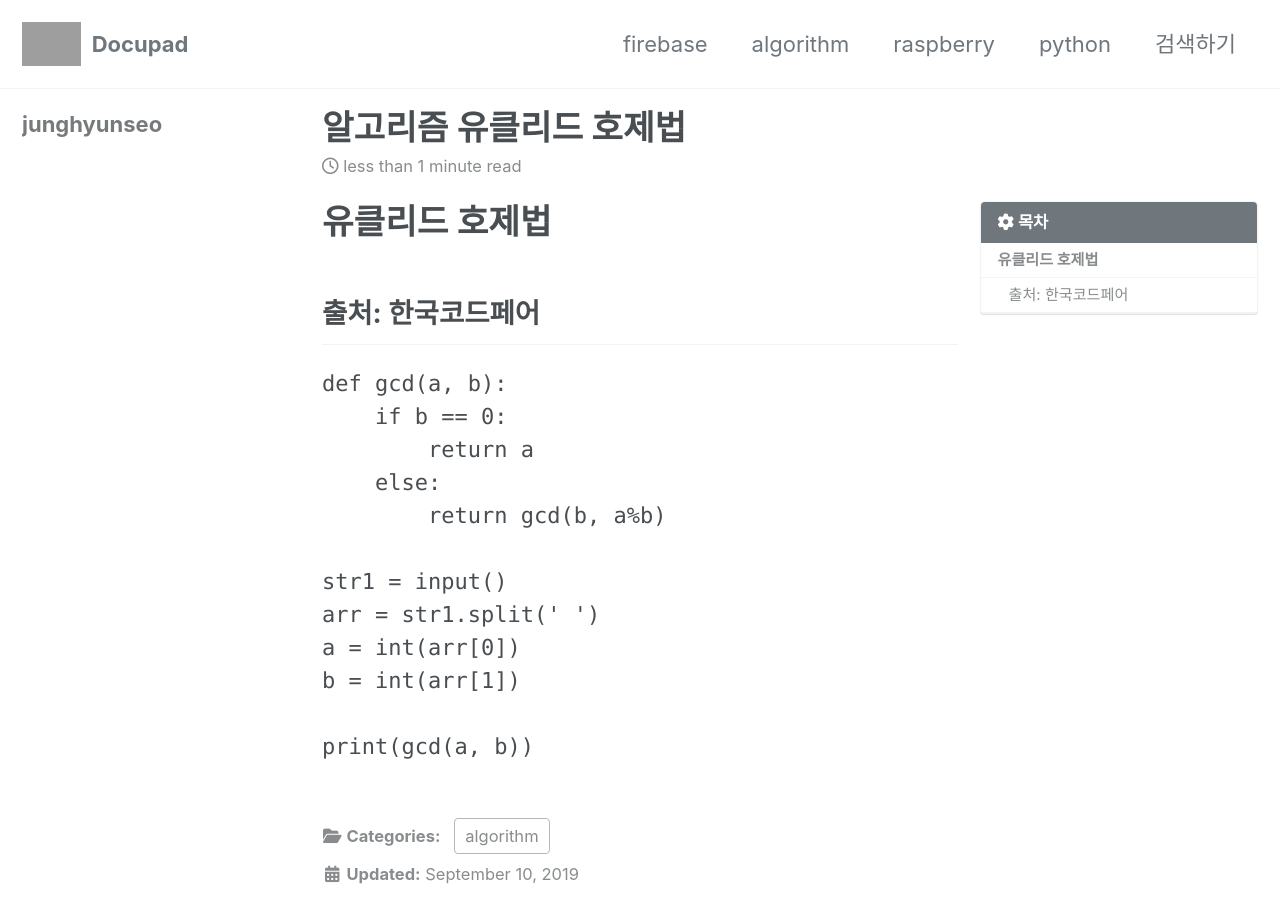
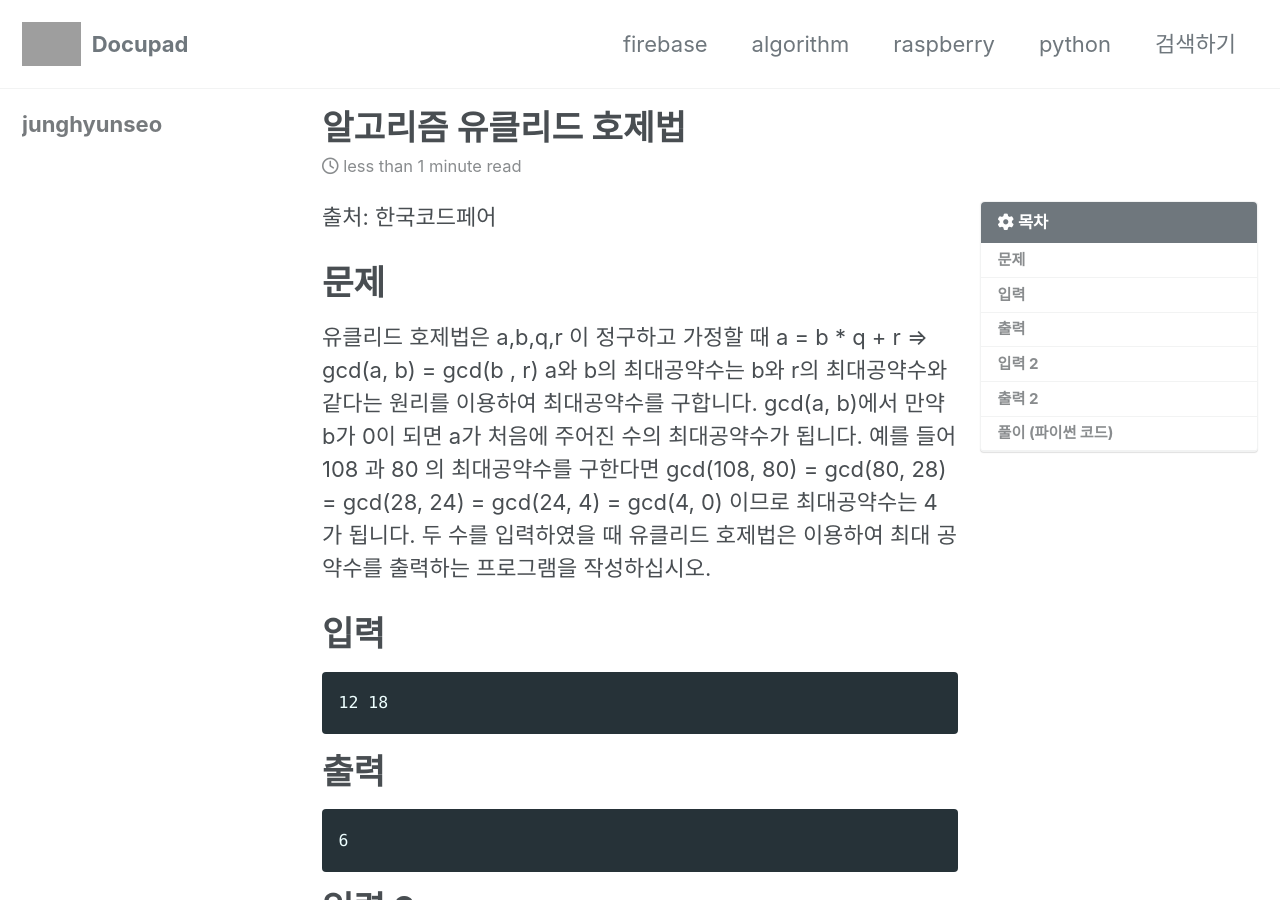
Before and after one commit to junghyunseo0105/docupad, a Jekyll site: the page built from _posts/2019-09-10-알고리즘-유클리드-호제법.md, in a window 1280 px wide and 900 px high. Built offline with Jekyll 4.4.1, drawn with Linux system fonts in a browser that asks for light colours; cached includes are drawn as plain includes; nearby versions of some CDN libraries; some of the changed text lies outside the part shown; grey boxes are pictures that could not be loaded.

Commit message:
Update 2019-09-10-알고리즘-유클리드-호제법.md

````diff
--- a/_posts/2019-09-10-알고리즘-유클리드-호제법.md
+++ b/_posts/2019-09-10-알고리즘-유클리드-호제법.md
@@ -6,10 +6,40 @@ toc: true
 toc_label: "목차"
 toc_icon: "cog"
 ---
+출처: 한국코드페어
 
-# 유클리드 호제법
-## 출처: 한국코드페어
+# 문제
 
+유클리드 호제법은 a,b,q,r 이 정구하고 가정할 때
+	a = b * q + r => gcd(a, b) = gcd(b , r)
+a와 b의 최대공약수는 b와 r의 최대공약수와 같다는 원리를 이용하여 최대공약수를 구합니다.
+gcd(a, b)에서 만약 b가 0이 되면 a가 처음에 주어진 수의 최대공약수가 됩니다.
+예를 들어 108 과 80 의 최대공약수를 구한다면
+gcd(108, 80) = gcd(80, 28) = gcd(28, 24) = gcd(24, 4) = gcd(4, 0)
+이므로 최대공약수는 4가 됩니다.
+두 수를 입력하였을 때 유클리드 호제법은 이용하여 최대 공약수를 출력하는 프로그램을 작성하십시오.
+
+# 입력
+```
+12 18
+```
+
+# 출력
+```
+6
+```
+
+# 입력 2
+```
+6 8
+```
+
+# 출력 2
+```
+2
+```
+
+# 풀이 (파이썬 코드)
 ```python3
 def gcd(a, b):
     if b == 0:
````
